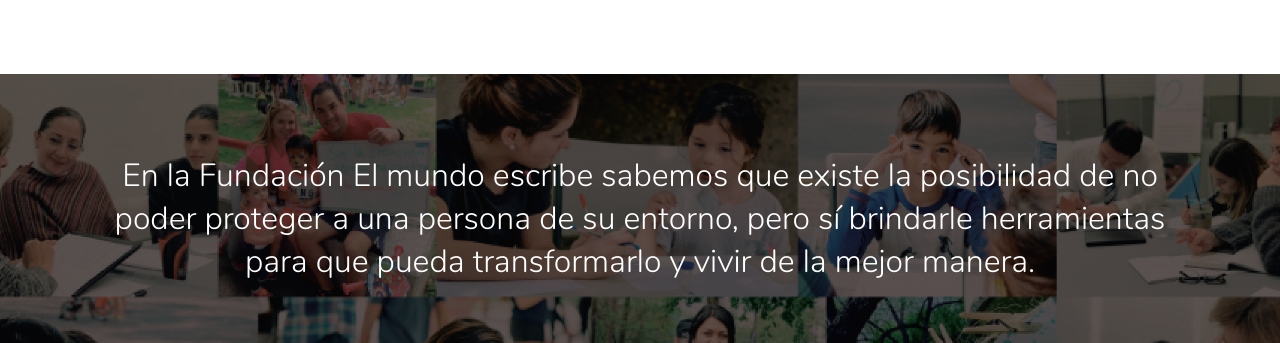
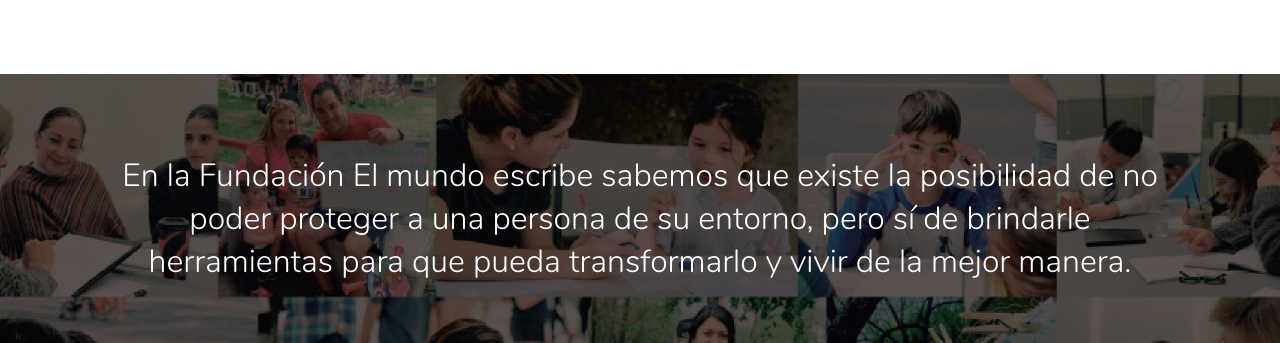
Before and after one commit to Octatum/MundoEscribe, a Gatsby site: page / in a window 1280 px wide. Shown: the part 3000-3343 px from the top of the page. Built offline with nearby package versions, Linux system fonts and the light colour scheme; Gatsby itself is replaced by a stand-in of ours.

Commit message:
Update Textos “2018-09-27-contenido_banner”

```diff
--- a/content/texts/2018-09-27-contenido_banner.md
+++ b/content/texts/2018-09-27-contenido_banner.md
@@ -3,6 +3,6 @@
 title: contenido_banner
 content: >-
   En la Fundación El mundo escribe sabemos que existe la posibilidad de no poder
-  proteger a una persona de su entorno, pero sí brindarle herramientas para que
-  pueda transformarlo y vivir de la mejor manera.
+  proteger a una persona de su entorno, pero sí de brindarle herramientas para
+  que pueda transformarlo y vivir de la mejor manera.
 ---
```
